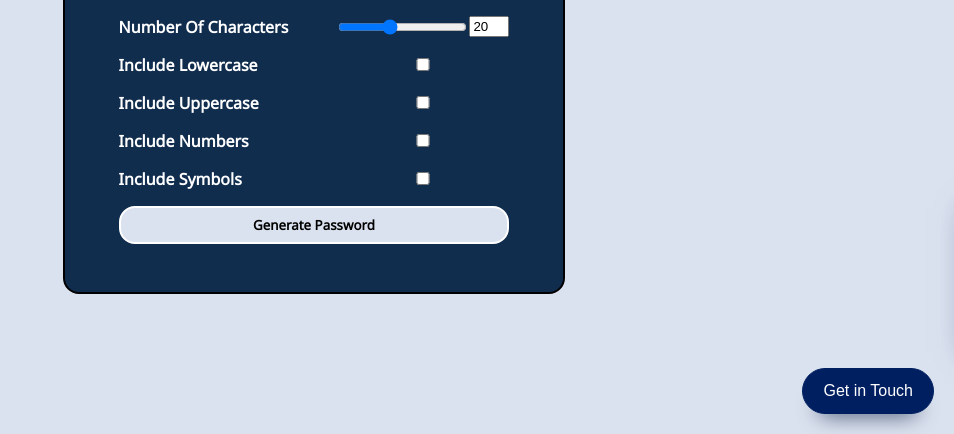
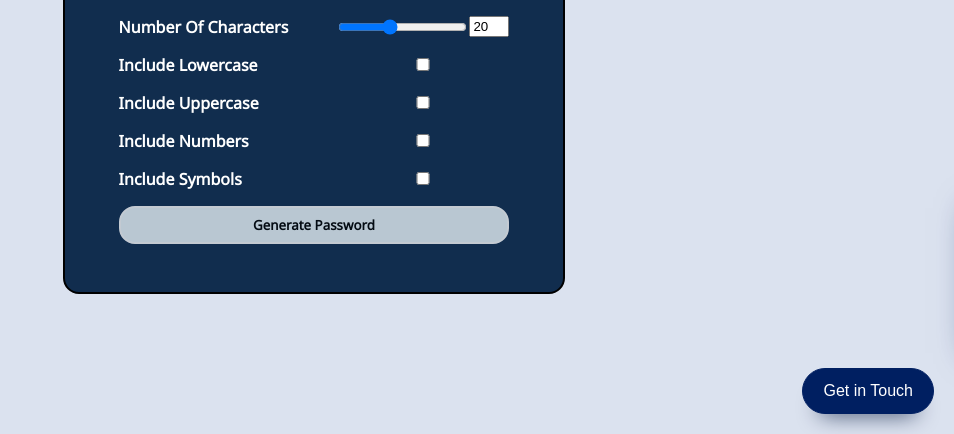
Before and after one commit to jindaltejas/passwd-gen, a plain HTML site: page index.html in a window 1280 px wide. In both pictures the pointer is over the button "Generate Password". Shown: the part 366-800 px from the top of the page, without its empty margins (326-1280 px from the left). Drawn offline with Linux system fonts and the light colour scheme.

Commit message:
Update styles.css

```diff
--- a/styles.css
+++ b/styles.css
@@ -83,7 +83,8 @@ label {
 }
 
 .btn:hover {
-  background-color: #DBE2EF  ;
+  background-color: #f1fbfe;
+  opacity: 0.75;
   color: black;
 }
 
```
